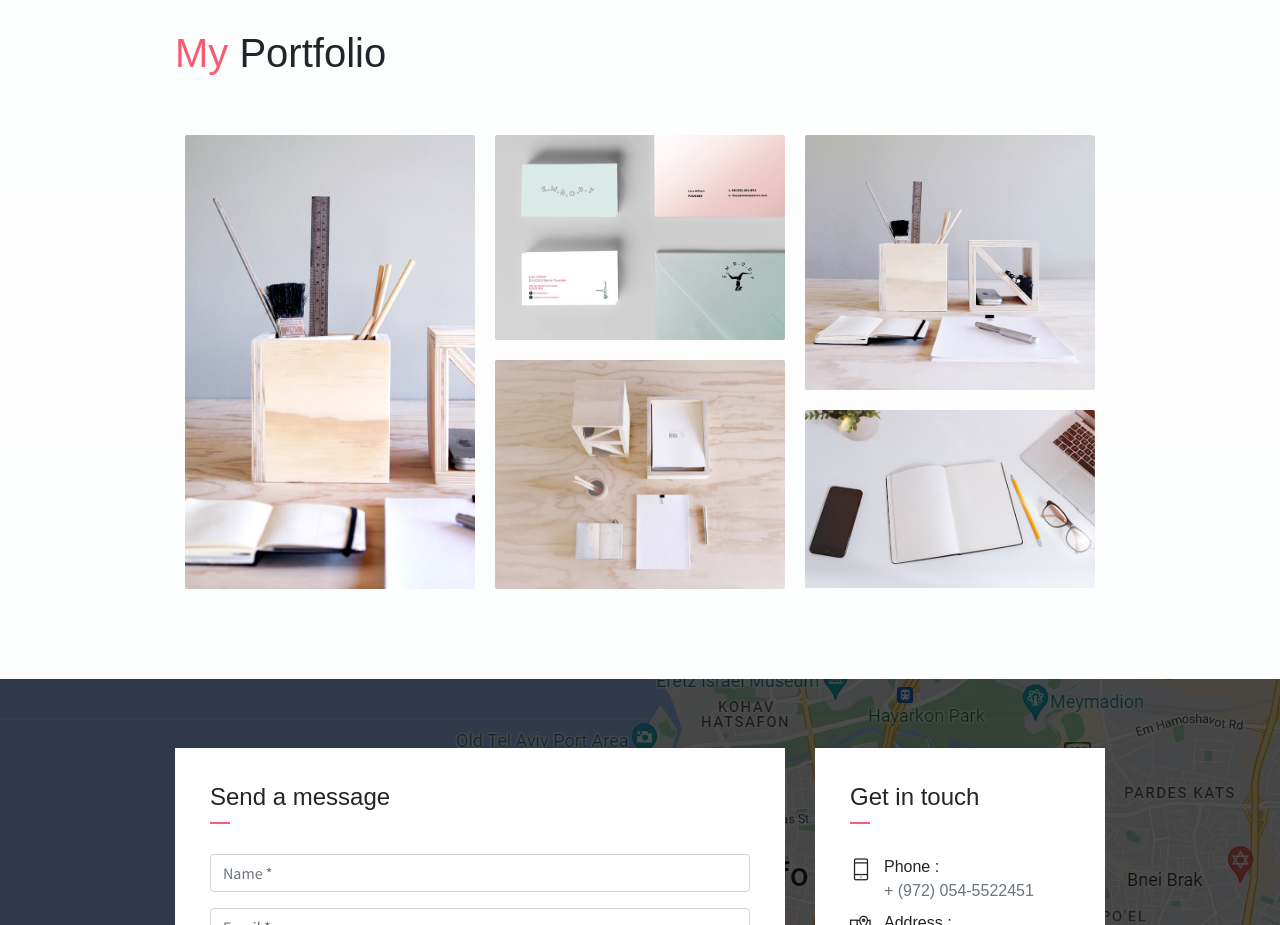
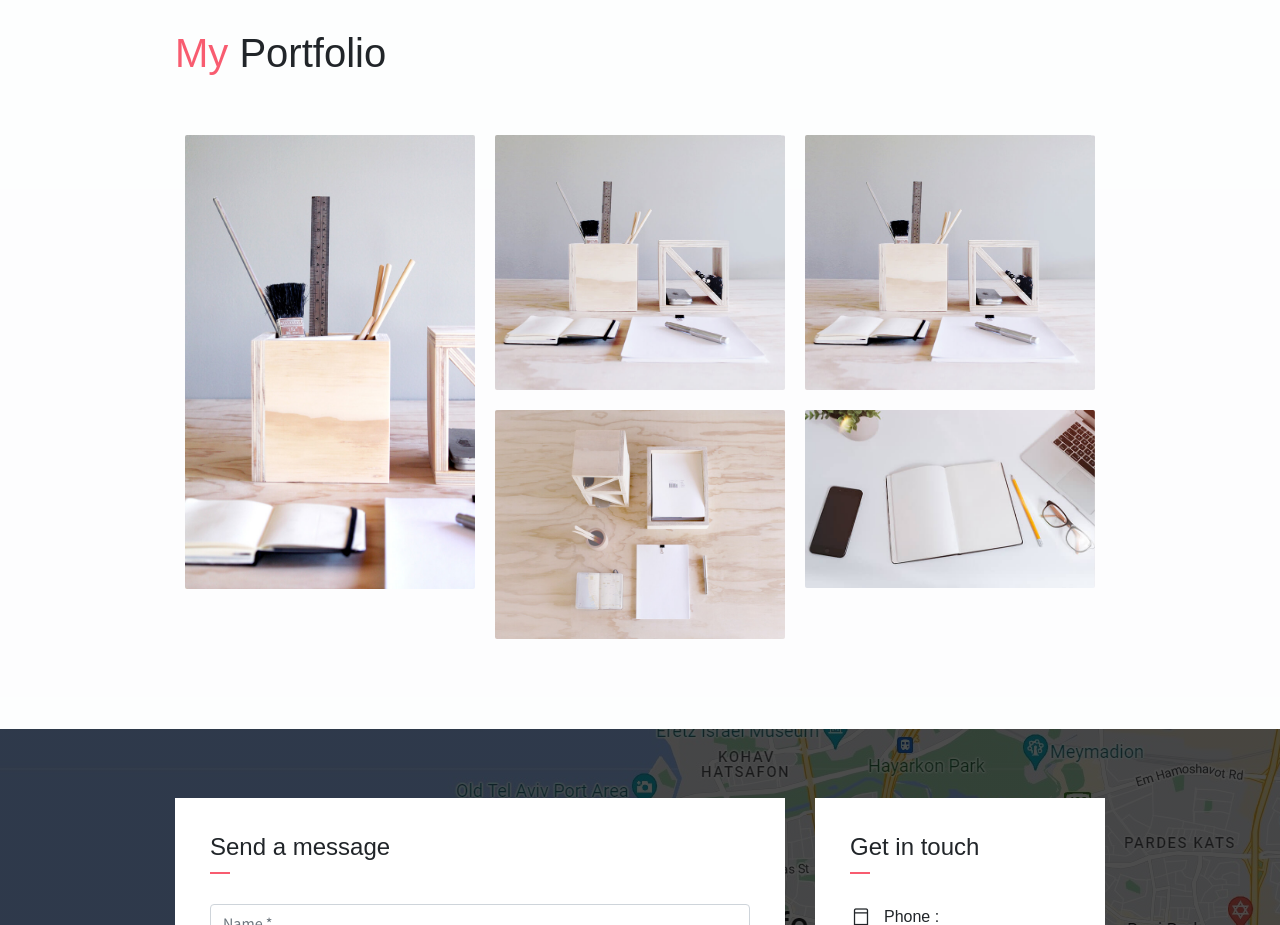
Before and after one commit to innazvulun/html, a website: page public_html/index.html in a window 1280 px wide. Shown: the part 2860-3785 px from the top of the page. Drawn offline with Linux system fonts and the light colour scheme.

Commit message:
index update

```diff
--- a/public_html/index.html
+++ b/public_html/index.html
@@ -335,16 +335,27 @@
                             </div>
                         </div>
                     </div>
-                    <div class="col-md-6 col-lg-4 web new">
+                    <!-- <div class="col-md-6 col-lg-4 web new">
                         <div class="portfolio-item">
-							<!--<a href="https://matperateli.co.il/" target="_blank">-->
+								<a href="https://matperateli.co.il/" target="_blank">
 									<img src="assets/imgs/advertising-2.jpg" class="img-fluid" alt="WEB">
 									<div class="content-holder">
 										<div class="text-holder">
 											<h6 class="title">WEB</h6>
 										</div>
 									</div>
-							<!-- </a> -->
+								</a>
+                        </div>
+                    </div>  -->
+                    <div class="col-md-6 col-lg-4 advertising new">
+                        <div class="portfolio-item">
+                            <img src="assets/imgs/web-4.jpg" class="img-fluid" alt="UI/UX">
+                            <div class="content-holder">
+                                <a class="img-popup" href="assets/imgs/web-4.jpg"></a>
+                                <div class="text-holder">
+                                    <h6 class="title">UI/UX</h6>
+                                </div>
+                            </div>
                         </div>
                     </div>
 					<div class="col-md-6 col-lg-4 advertising new">
```
Lines whose indentation alone changed are shown as unchanged.
